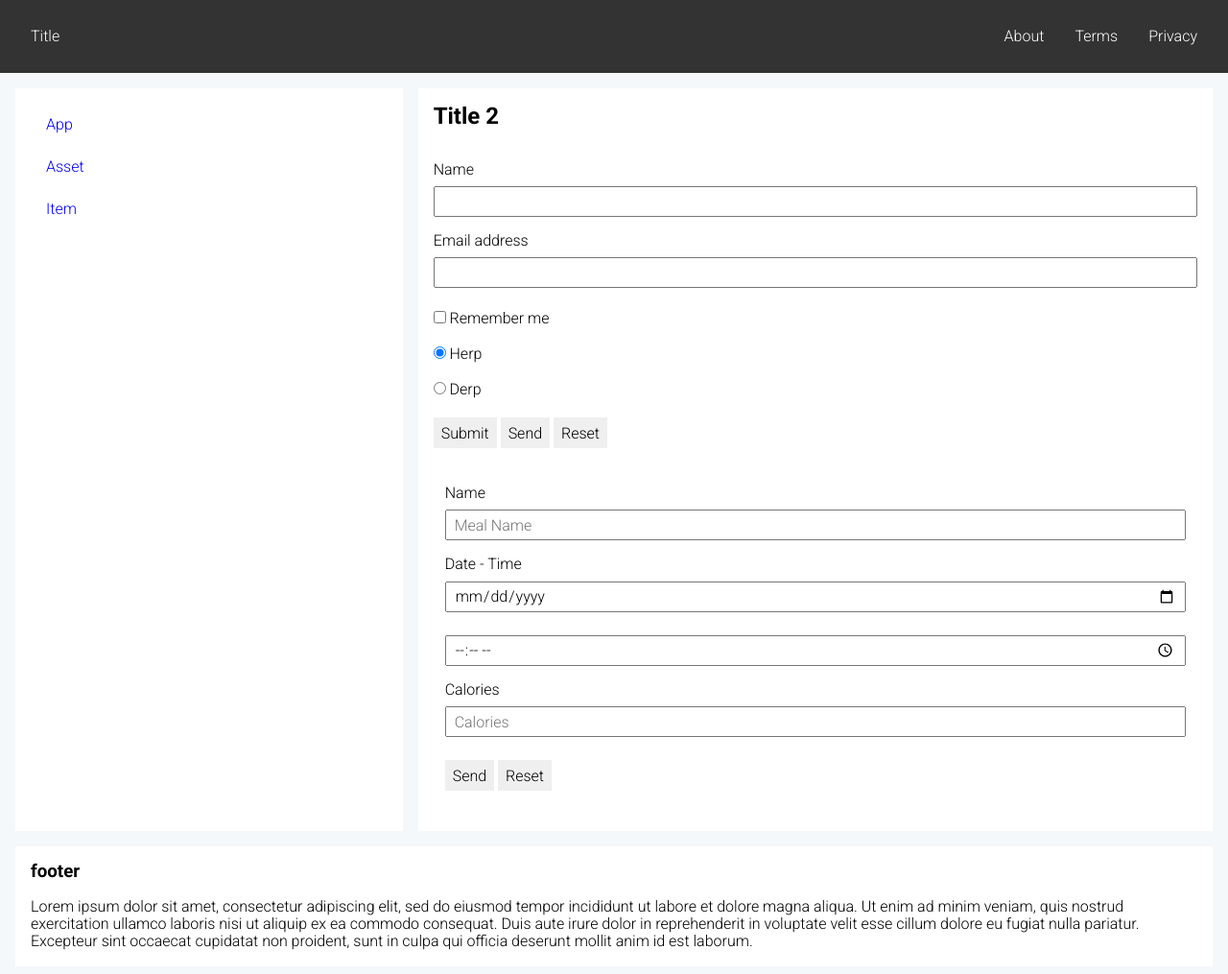
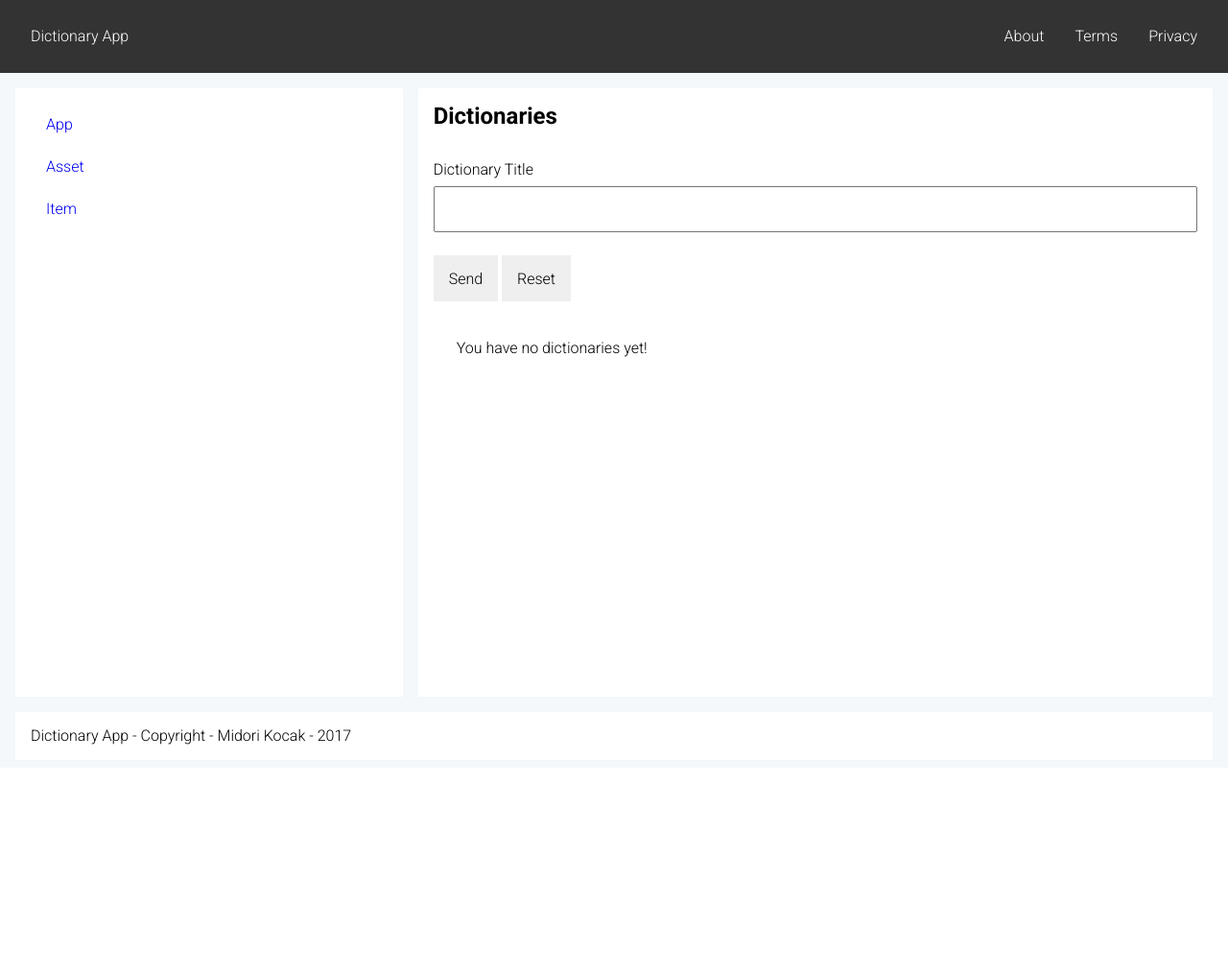
Before and after one commit to kuzeygh/dictionary, a PHP site: page /public/dictionary-form.html in a window 1280 px wide. Shown: the whole page at 96% size. After the commit the page ends 776 px from the top, so only its background shows below. Run offline with PHP 8.4, Linux system fonts and the light colour scheme; some libraries are stand-ins or nearby versions.

Commit message:
wrong layout

```diff
--- a/public/css/universal.css
+++ b/public/css/universal.css
@@ -176,17 +176,18 @@ form{
 input{
     margin-bottom: 1rem;
     margin-top: 0.5rem;
-    padding:0.5rem;
+    padding:1rem;
+    height: 3rem;
 }
 
 input:not([type='radio']):not([type='checkbox']):not([type='select']):not([type='submit']):not([type='reset']) {
     width: 100%;
-    height: 2rem;
+    height: 3rem;
 }
 
 input[type='submit'], input[type='reset'], button{
-    height: 2rem;
-    padding: 0.5rem;
+    height: 3rem;
+    padding: 1rem;
     border:none;
 }
 
--- a/public/dictionary-form.html
+++ b/public/dictionary-form.html
@@ -2,14 +2,14 @@
 <html lang="en">
 <head>
     <meta charset="UTF-8">
-    <title>Responsive Layout Example</title>
+    <title>Dictionary App</title>
     <link rel="stylesheet" href="//fonts.googleapis.com/css?family=Roboto:300,300italic,700,700italic">
     <link rel="stylesheet" href="https://cdnjs.cloudflare.com/ajax/libs/normalize/5.0.0/normalize.min.css">
     <link rel="stylesheet" href="css/universal.css">
 </head>
 <body>
 <header>
-    <h1>Title</h1>
+    <h1>Dictionary App</h1>
     <nav>
         <ul class="list horizontal">
             <li><a href="#">About</a></li>
@@ -29,54 +29,24 @@
         </nav>
     </aside>
     <section>
-        <h2>Title 2</h2>
+        <h2>Dictionaries</h2>
         <form>
-            <label for="name">Name</label>
-            <input class="form-control" type="text" id="name">
+            <label for="title">Dictionary Title</label>
+            <input type="text" id="title" name="title">
 
-            <label for="email">Email address</label>
-            <input class="form-control" type="email" id="email">
-
-            <label>
-                <input type="checkbox"> Remember me
-            </label>
-
-            <label>
-                <input type="radio" id="herp" name="herpderp" checked> Herp
-            </label>
-            <label>
-                <input type="radio" id="derp" name="herpderp"> Derp
-            </label>
-
-            <button class="btn" type="submit">Submit</button>
             <input type="submit" value="Send">
             <input type="reset" value="Reset">
         </form>
-
-        <form>
-            <fieldset>
-                <input type="hidden" id="id" name="id">
-                <label for="name">Name</label>
-                <input type="text" placeholder="Meal Name" id="name" name="name">
-                <label for="date">Date - Time</label>
-                <input type="date" placeholder="Set Date" id="date" name="date">
-                <input type="time" placeholder="Set Time" id="time" name="time">
-                <label for="calories">Calories</label>
-                <input type="number" placeholder="Calories" min="0" max="5000" id="calories" name="calories">
-                <input type="submit" value="Send">
-                <input type="reset" value="Reset">
-            </fieldset>
-        </form>
+        <section>
+            <p>
+                You have no dictionaries yet!
+            </p>
+        </section>
     </section>
 </main>
 <footer>
-    <h3>footer</h3>
     <p>
-        Lorem ipsum dolor sit amet, consectetur adipiscing elit, sed do eiusmod tempor incididunt ut labore et
-        dolore magna aliqua. Ut enim ad minim veniam, quis nostrud exercitation ullamco laboris nisi ut aliquip ex
-        ea commodo consequat. Duis aute irure dolor in reprehenderit in voluptate velit esse cillum dolore eu fugiat
-        nulla pariatur. Excepteur sint occaecat cupidatat non proident, sunt in culpa qui officia deserunt mollit
-        anim id est laborum.
+        Dictionary App - Copyright - Midori Kocak - 2017
     </p>
 </footer>
 <script src="js/main.js"></script>
```
